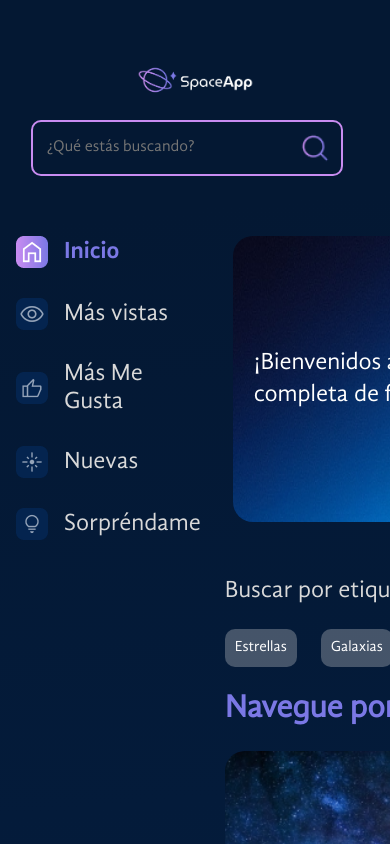
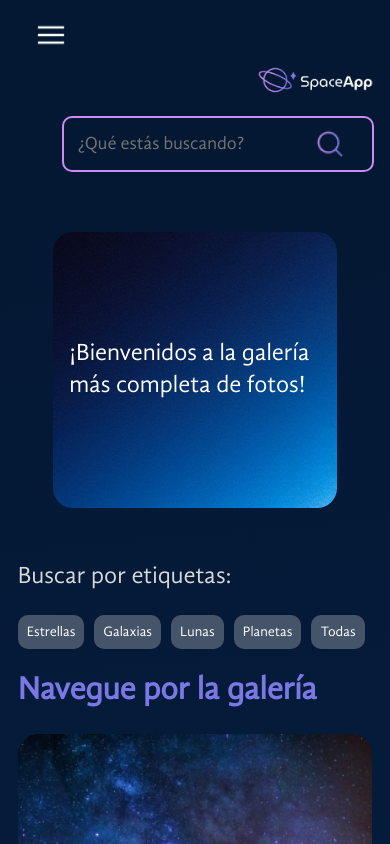
Before and after one commit to Mariq12/space-app-vite, a React (Vite) app: page / in a window 390 px wide. Shown: the top 844 px of the page. Built offline with nearby package versions, Linux system fonts and the light colour scheme.

Commit message:
Responsive para pantallas móviles entre 360 y 480px

```diff
--- a/src/App.jsx
+++ b/src/App.jsx
@@ -26,6 +26,10 @@ const AppContainer = styled.div`
 const MainContainer = styled.div`
   display: flex;
   gap: 24px;
+  @media (min-width: 360px) and (max-width: 480px) {
+    flex-direction: column;
+    align-items: center;
+  }
 `;
 
 const GalleryContent = styled.section`
--- a/src/components/banner/Banner.jsx
+++ b/src/components/banner/Banner.jsx
@@ -20,17 +20,19 @@ const StyledFigure = styled.figure`
         margin-left: 4.4rem;
         padding: 0;
     }
-
     @media (max-width: 688px) {
         height: 276px;
         width: 93%;
         margin-left: .5rem;
         padding: 0;
     }
-
-@media (max-width: 480px) {
+    @media (min-width: 360px) and (max-width: 480px) {
+        width: 80%;
         min-height: 150px;
-    padding: 5px;
+        display: flex;
+        align-items: center;
+        justify-content: center;
+        margin: auto;
         }
 `;
 
@@ -47,7 +49,6 @@ const StyledTitle = styled.h1`
         line-height: 40px;
         padding: 0 32px;
     }
-
     @media (max-width: 480px) {
         font-size: 24px;
         line-height: 32px;
--- a/src/components/gallery/tags/Tags.jsx
+++ b/src/components/gallery/tags/Tags.jsx
@@ -7,12 +7,16 @@ const BarTags = styled.div`
     align-items: center;
     gap: 64px;
     margin-top: 56px;
+
     @media (max-width: 744px) {
         display: flex;
         align-items: start;
         flex-direction: column;
         gap: 24px;
         margin-left: 0;
+    }
+    @media (min-width: 360px) and (max-width: 480px) {
+        margin-left: 0%.5rem;
     }
 `
 const TitleTags = styled.p`
@@ -33,6 +37,7 @@ const Tag = styled.button`
     &:hover{
         border-color: #C98CF1;
     }
+
     @media (max-width: 744px) {
         font-size: 18px;
         padding: 8px;
@@ -40,11 +45,20 @@ const Tag = styled.button`
     @media (max-width: 688px) {
         font-size: 15px;
     }
+    @media (min-width: 360px) and (max-width: 480px) {
+        margin: 0;
+        font-size: 14px;
+        padding: 7px;
+    }
 `
 const Div = styled.div`
     display: flex;
     gap: 24px;
     justify-content: end;
+
+    @media (min-width: 360px) and (max-width: 480px) {
+        gap: 10px;
+    }
 `
 const Tags = ({ setTag }) => {
     return (
--- a/src/components/headboard/Headboard.jsx
+++ b/src/components/headboard/Headboard.jsx
@@ -7,7 +7,6 @@ const StylizedHeader = styled.header`
     display: flex;
     flex-direction: column;
     align-items: center;
-
     img {
         width: 30vw;
         max-width: 212px;
@@ -19,6 +18,16 @@ const StylizedHeader = styled.header`
         justify-content: space-between;
         img {
             margin-bottom: 0;
+        }
+    }
+    @media (min-width: 360px) and (max-width: 480px) {
+        flex-direction: column;
+        justify-content: flex-end;
+        align-items: flex-end;
+        order: 2;
+        img {
+            margin-bottom: 1rem;
+            margin-right: 1rem;
         }
     }
 `;
--- a/src/components/sidebar/Sidebar.jsx
+++ b/src/components/sidebar/Sidebar.jsx
@@ -1,39 +1,73 @@
 import styled from "styled-components";
+import { useState } from "react";
 import ItemNavigation from "./itemNavigation/ItemNavigation";
+import menuIcon from "../../assets/icons/menu.png";
 
 const StyledList = styled.ul`
     padding: 0;
     margin: 0;
     list-style: none;
+
     @media (max-width: 688px) {
         margin-left: 1rem;
     }
+    @media (min-width: 360px) and (max-width: 480px) {
+        display: ${props => (props.showMenu ? "flex" : "none")};
+    }
 `
+const MenuIcon = styled.img`
+    display: none;
+    width: 30px;
+    height: 30px;
+    cursor: pointer;
+
+    @media (min-width: 360px) and (max-width: 480px){
+        display: block;
+        margin-left: 1rem;
+    }
+`;
+
+const SidebarContainer = styled.aside`
+    @media (min-width: 360px) and (max-width: 480px) {
+        display: flex;
+        flex-direction: column;
+        align-items: flex-start;
+        position: absolute;
+        top: 20px;
+        left: 20px;
+    }
+`;
 
 const Sidebar = () => {
+    const [showMenu, setShowMenu] = useState(false);
+
+    const toggleMenu = () => {
+        setShowMenu(!showMenu);
+    };
     return (
-        <aside>
+        <SidebarContainer>
+            <MenuIcon src={menuIcon} alt="Menu" onClick={toggleMenu} />
             <nav>
-                <StyledList>
-                    <ItemNavigation activeIcon="icons/home-activo.png" idleIcon= "icons/home-inactivo.png" active>
+                <StyledList $showMenu={showMenu}>
+                    <ItemNavigation activeIcon="icons/home-activo.png" idleIcon="icons/home-inactivo.png" active>
                         Inicio
                     </ItemNavigation>
-                    <ItemNavigation activeIcon="icons/mas-vistas-activo.png" idleIcon= "icons/mas-vistas-inactivo.png">
+                    <ItemNavigation activeIcon="icons/mas-vistas-activo.png" idleIcon="icons/mas-vistas-inactivo.png">
                         Más vistas
                     </ItemNavigation>
-                    <ItemNavigation activeIcon="icons/me-gusta-activo.png" idleIcon= "icons/me-gusta-inactivo.png">
+                    <ItemNavigation activeIcon="icons/me-gusta-activo.png" idleIcon="icons/me-gusta-inactivo.png">
                         Más Me Gusta
                     </ItemNavigation>
-                    <ItemNavigation activeIcon="icons/nuevas-activo.png" idleIcon= "icons/nuevas-inactivo.png">
+                    <ItemNavigation activeIcon="icons/nuevas-activo.png" idleIcon="icons/nuevas-inactivo.png">
                         Nuevas
                     </ItemNavigation>
-                    <ItemNavigation activeIcon="icons/sorprendeme-activo.png" idleIcon= "icons/sorprendeme-inactivo.png">
+                    <ItemNavigation activeIcon="icons/sorprendeme-activo.png" idleIcon="icons/sorprendeme-inactivo.png">
                         Sorpréndame
                     </ItemNavigation>
                 </StyledList>
             </nav>
-        </aside>
+        </SidebarContainer>
     );
-    }
+}
 
 export default Sidebar;
--- a/src/components/textField/TextField.jsx
+++ b/src/components/textField/TextField.jsx
@@ -36,6 +36,11 @@ const StyledTextField = styled.input`
         font-size: 16px;
         padding: 10px 14px;
         width: 426px;
+    }
+    @media (min-width: 360px) and (max-width: 480px) {
+        font-size: 18px;
+        width: 450px;
+        margin-left: 0;
     }
 `;
 
```
Also changed, not shown: src/assets/icons/menu.png (added). Lines whose indentation alone changed are shown as unchanged.
